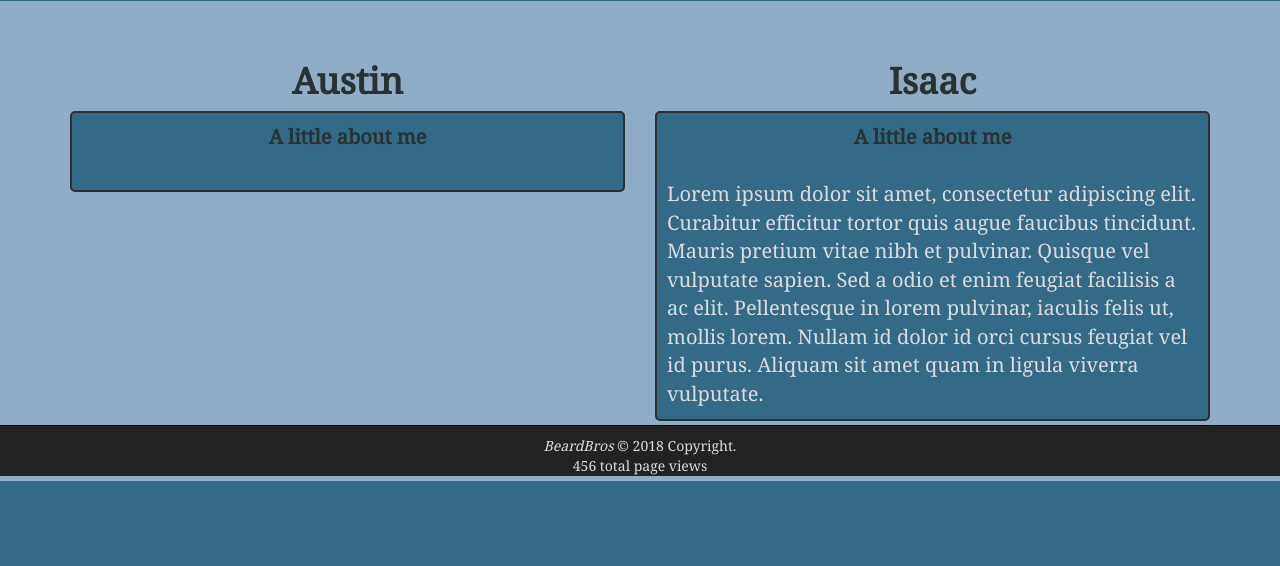
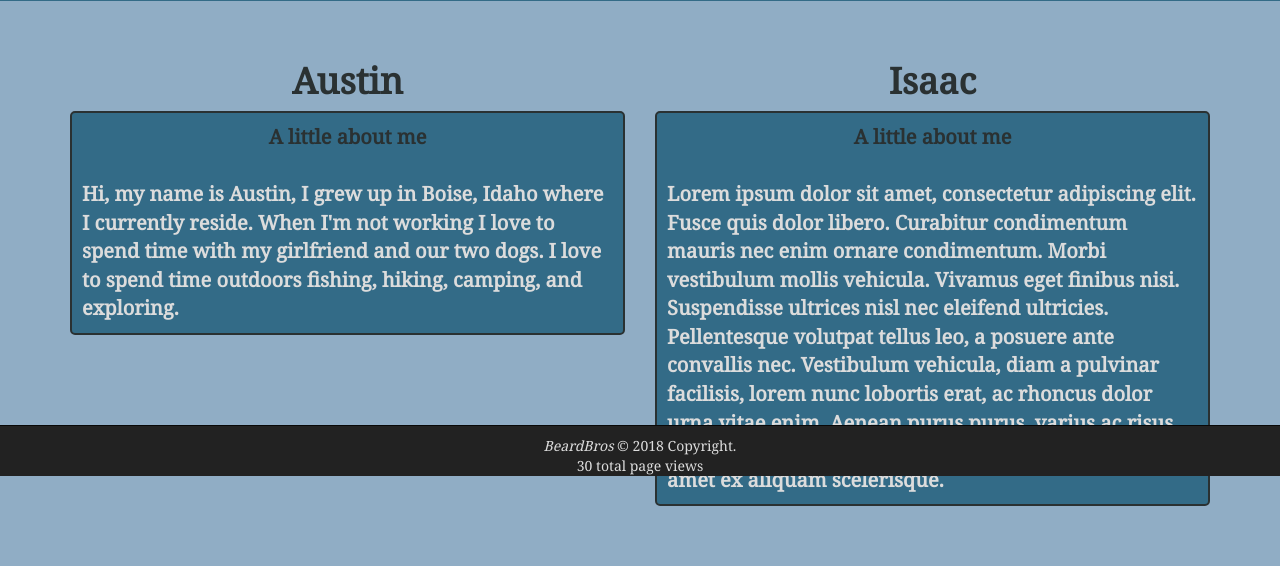
Before and after one commit to smitha95/BeardBros, a PHP site: page / in a window 1280 px wide. Shown: the part 324-890 px from the top of the page. Before the commit the page ends 805 px from the top, so only its background shows below. Run offline with PHP 8.4, Linux system fonts and the light colour scheme; some libraries are stand-ins or nearby versions.

Commit message:
Site wide updates

```diff
--- a/public/austin.php
+++ b/public/austin.php
@@ -1,13 +1,11 @@
 <?php include 'templates/header.php'; ?>
-  <style media="screen">
-    .center-block{
-      width:70rem;
-    }
-  </style>
+
   <h1>Austin</h1>
   <div class="center-block profile">
-    <p class="text-box"><span style="font-weight:bold;">
-
+    <p class="text-box"><span style="font-weight:bold;"><span class="center_span">A little about me</span><br>
+    Hi, my name is Austin, I grew up in Boise, Idaho where I currently reside. When I'm not working
+    I love to spend time with my girlfriend and our two dogs. I love to spend time outdoors fishing, hiking,
+    camping, and exploring.
     </p>
   </div>
 <?php include 'templates/footer.php'; ?>
--- a/public/countlog.txt
+++ b/public/countlog.txt
@@ -1 +1 @@
-455
+29
--- a/public/index.php
+++ b/public/index.php
@@ -11,20 +11,15 @@ Blog posts and about info should be created insinde a db for refference across s
 <div class="wrapper container">
   <div class="row">
       <div class="col-md-6">
-        <h1 class="index"><a href="austin.php">Austin</a></h1>
-
-          <p class="text-box"><span class="center_span">A little about me</span><br>
-
-          </p>
+        <?php
+          echo file_get_contents( "austin.php" ); // get the contents, and echo it out.
+        ?>
 
       </div>
       <div class="col-md-6">
-        <h1 class="index"><a href="isaac.php">Isaac</a></h1>
-
-            <p class="text-box"><span class="center_span">A little about me</span><br>
-              Lorem ipsum dolor sit amet, consectetur adipiscing elit. Curabitur efficitur tortor quis augue faucibus tincidunt. Mauris pretium vitae nibh et pulvinar. Quisque vel vulputate sapien. Sed a odio et enim feugiat facilisis a ac elit. Pellentesque in lorem pulvinar, iaculis felis ut, mollis lorem. Nullam id dolor id orci cursus feugiat vel id purus. Aliquam sit amet quam in ligula viverra vulputate.</p>
-
-
+        <?php
+          echo file_get_contents( "isaac.php" ); // get the contents, and echo it out.
+        ?>
       </div>
     </div>
 </div>
--- a/public/isaac.php
+++ b/public/isaac.php
@@ -1,13 +1,15 @@
 <?php include 'templates/header.php'; ?>
-  <style media="screen">
-    .center-block{
-      width:70rem;
-    }
-  </style>
+
   <h1>Isaac</h1>
   <div class="center-block profile">
-    <p class="text-box"><span style="font-weight:bold;">
-
+    <p class="text-box"><span style="font-weight:bold;"><span class="center_span">A little about me</span><br>
+      Lorem ipsum dolor sit amet, consectetur adipiscing elit. Fusce quis dolor libero.
+      Curabitur condimentum mauris nec enim ornare condimentum. Morbi vestibulum mollis vehicula.
+      Vivamus eget finibus nisi. Suspendisse ultrices nisl nec eleifend ultricies.
+      Pellentesque volutpat tellus leo, a posuere ante convallis nec.
+      Vestibulum vehicula, diam a pulvinar facilisis, lorem nunc lobortis erat,
+      ac rhoncus dolor urna vitae enim. Aenean purus purus, varius ac risus ac,
+      aliquam vulputate odio. Integer scelerisque odio sit amet ex aliquam scelerisque.
     </p>
   </div>
 <?php include 'templates/footer.php'; ?>
--- a/public/templates/header.php
+++ b/public/templates/header.php
@@ -9,7 +9,7 @@
 	<title>Beard Bros</title>
 	<link rel="stylesheet" href="https://maxcdn.bootstrapcdn.com/bootstrap/3.3.7/css/bootstrap.min.css">
 	<link href="https://fonts.googleapis.com/css?family=Noto+Serif" rel="stylesheet">
-	<link rel="stylesheet" type="text/css" href="css/style.css">
+	<link rel="stylesheet" href="css/style.css" type="text/css" media="all" />
 
 </head>
 
--- a/public/todo.txt
+++ b/public/todo.txt
@@ -23,6 +23,8 @@ Build working "Blog" page
 
 Migrate to dynamic site
 
+Create MYSQL DB for server
+
 ## Version 1 ##
 
 Contact form finished
```
Also changed, not shown: public/contact.js (+3 -4 lines), public/css/style.css (+15 -12 lines), public/services.php (+15 -1 lines).
